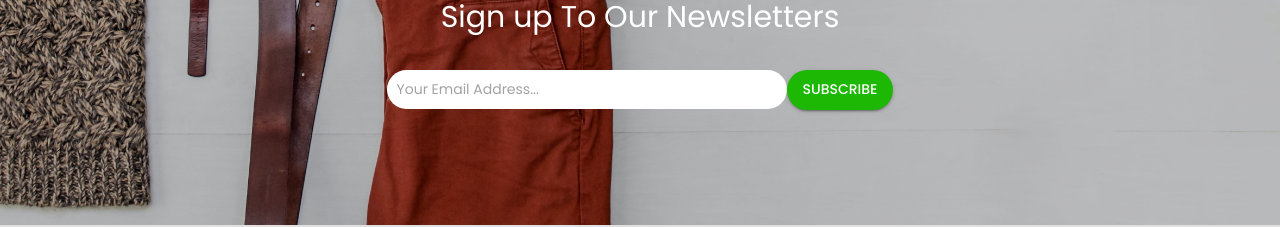
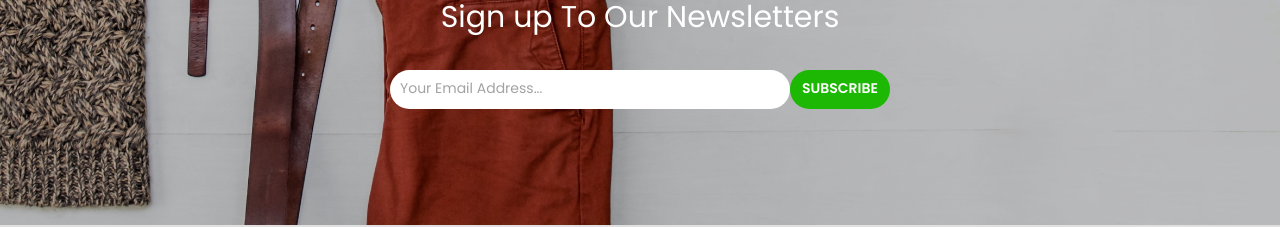
Before and after one commit to eurekaMarch/Shop-MERN, a React (Vite) app in the folder frontend/: page / in a window 1280 px wide. Shown: the part 369-596 px from the top of the page. Built offline with nearby package versions, Linux system fonts and the light colour scheme; no server answers.

Commit message:
Update Newsletter.jsx

```diff
--- a/frontend/src/components/HomePage/Newsletter.jsx
+++ b/frontend/src/components/HomePage/Newsletter.jsx
@@ -1,6 +1,5 @@
-import Button from "@mui/material/Button";
+import Typography from "@mui/material/Typography";
 import Box from "@mui/material/Box";
-import Typography from "@mui/material/Typography";
 import { grey } from "@mui/material/colors";
 import cloth from "../../assets/cloth2.jpg";
 import InputBase from "@mui/material/InputBase";
@@ -26,6 +25,7 @@ function Newsletter() {
           <div className="Newsletter__font">Sign up To Our Newsletters </div>
         </Typography>
 
+        <form>
           <Box
             sx={{
               display: "flex",
@@ -36,7 +36,6 @@ function Newsletter() {
             <InputBase
               sx={{
                 width: "40rem",
-              border: "none",
                 input: {
                   background: "white",
                   borderRadius: 5,
@@ -48,19 +47,24 @@ function Newsletter() {
               type="email"
               placeholder="Your Email Address..."
             />
-          <Button
-            variant="contained"
-            color="green"
+            <InputBase
               sx={{
+                width: "10rem",
+                input: {
+                  background: "#1CB803",
+                  borderRadius: 5,
+                  height: "3rem",
                   fontSize: "1.4rem",
-              borderRadius: 5,
-              height: "4rem",
+                  fontWeight: 600,
+                  color: "white",
+                  cursor: "pointer",
+                },
               }}
               type="submit"
-          >
-            Subscribe
-          </Button>
+              value="SUBSCRIBE"
+            ></InputBase>
           </Box>
+        </form>
       </Box>
     </Box>
   );
```
Lines whose indentation alone changed are shown as unchanged.
